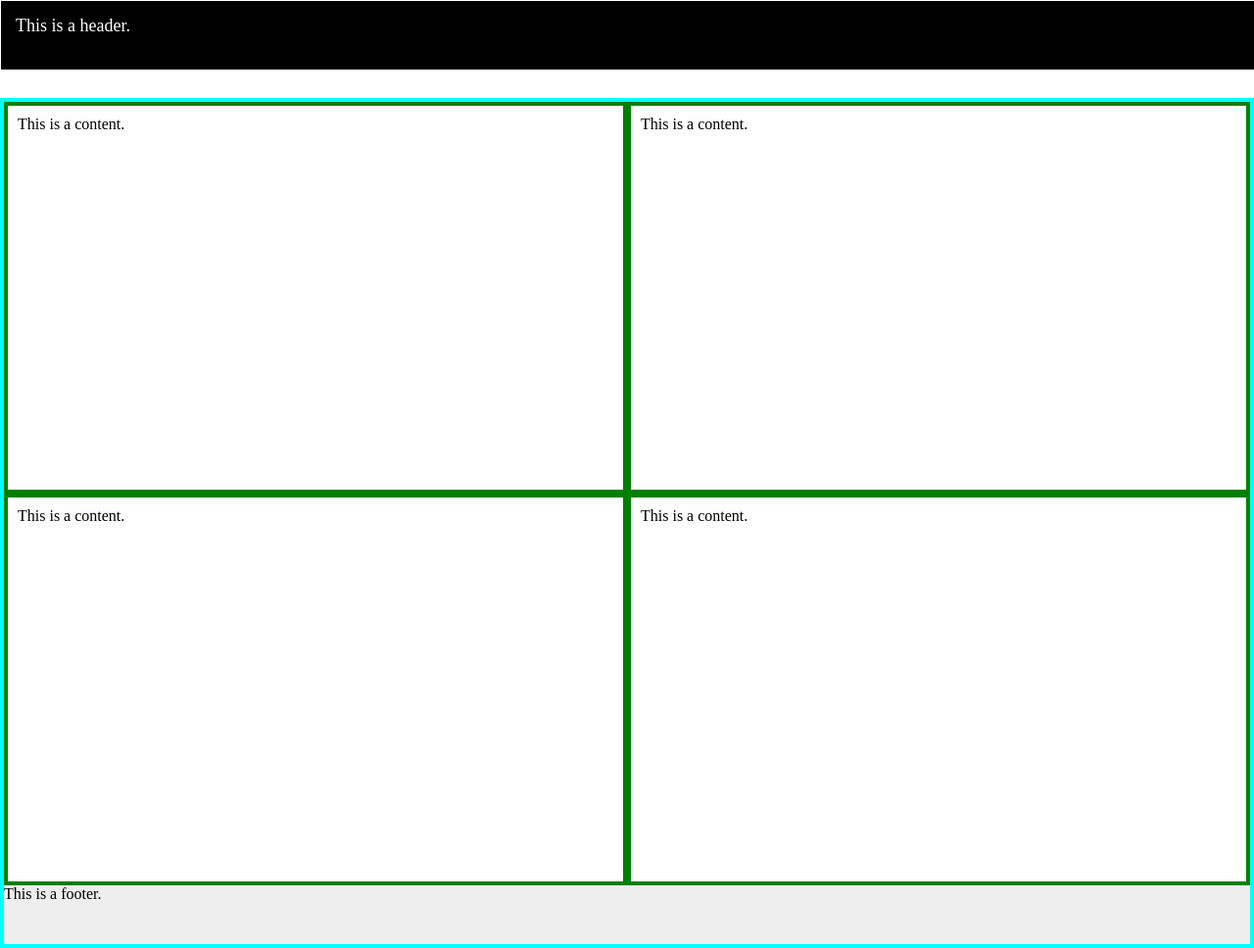
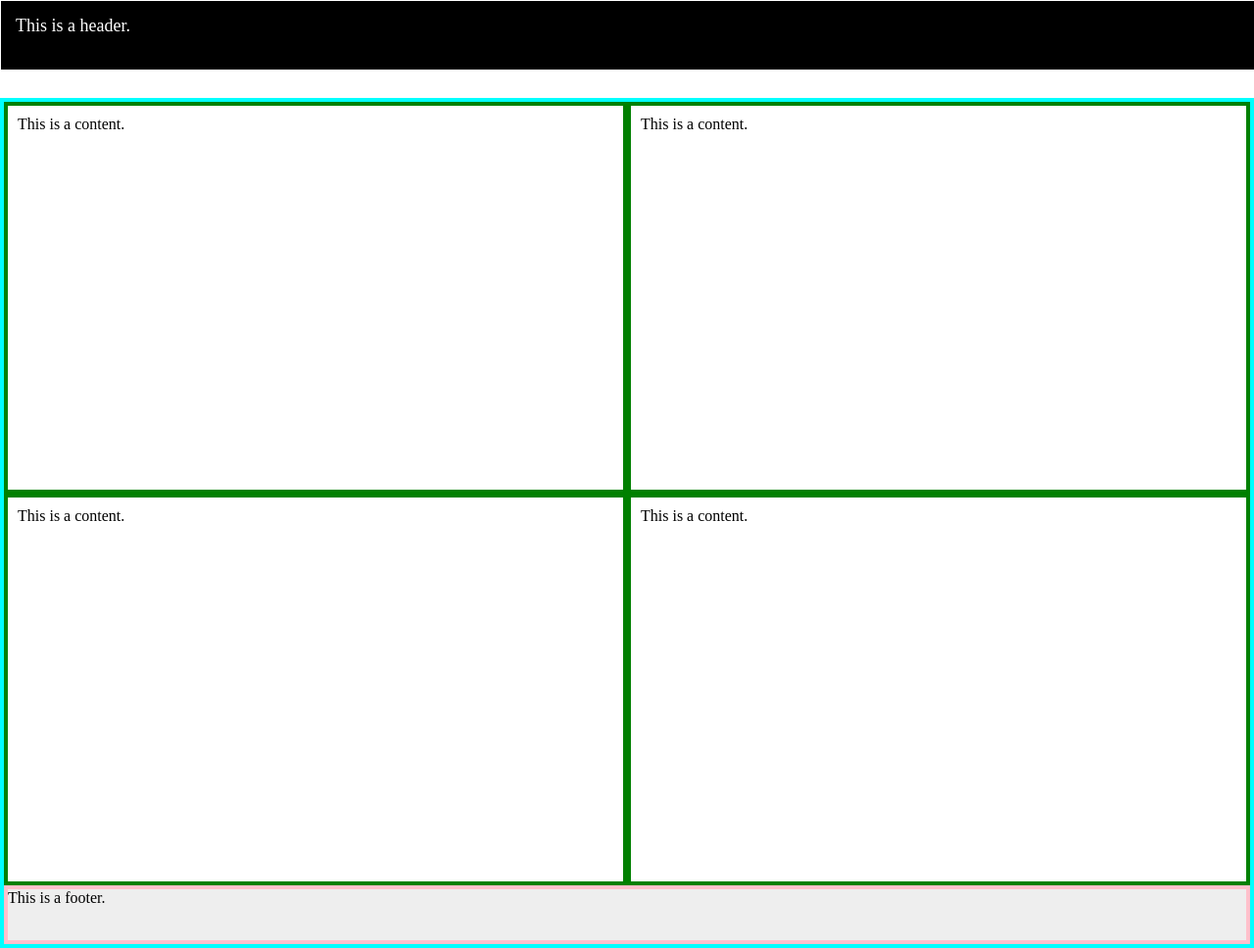
Before and after one commit to res876ttb/recharrs.github.io, a plain HTML site: page index.html in a window 1280 px wide. Shown: the whole page at 98% size. Drawn offline with Linux system fonts and the light colour scheme.

Commit message:
Add footer

```diff
--- a/styles/main.css
+++ b/styles/main.css
@@ -70,9 +70,13 @@ html, body{
 }
 
 #footer{
+	box-sizing: border-box;
+
 	position: absolute;
 	bottom: 0;
 	width: 100%;
 	height: 60px; /*腳部的高度*/
+
 	background: #EEEEEE;
+	border:pink solid 3pt;
 }
```
